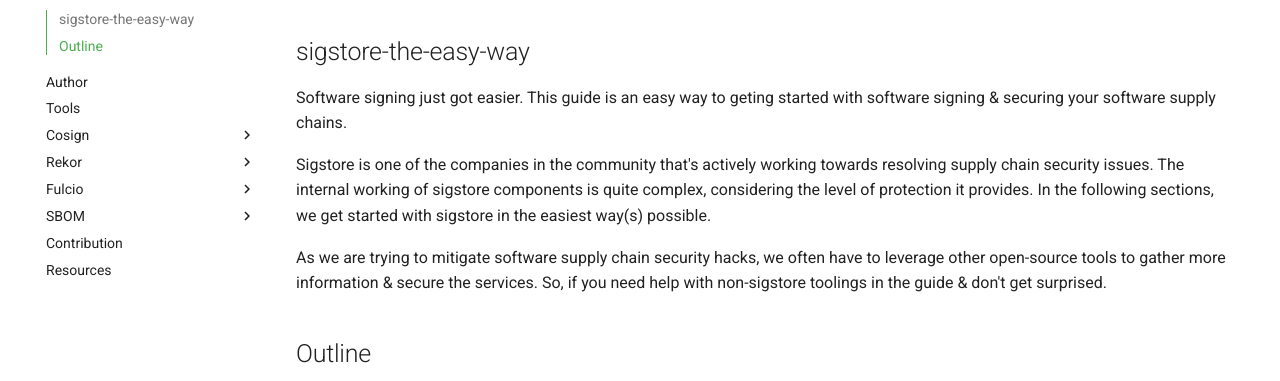
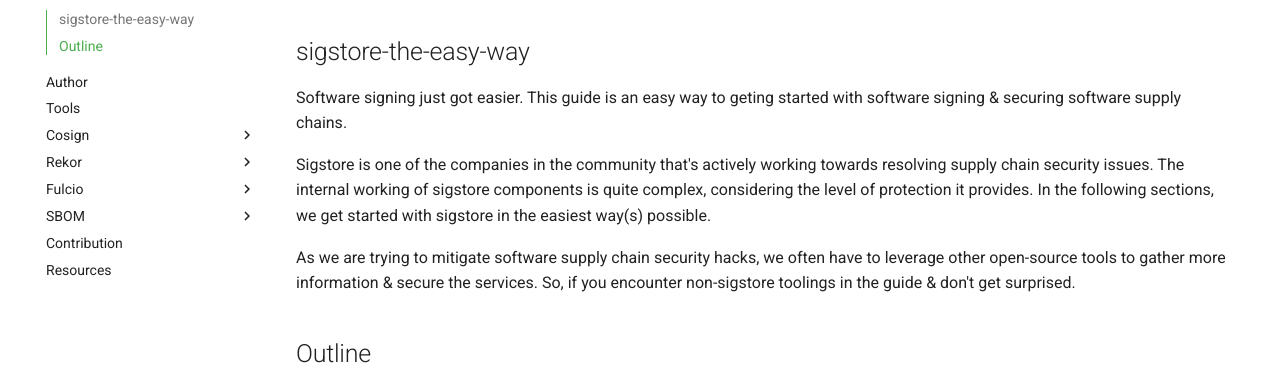
Before and after one commit to rewanthtammana/sigstore-the-easy-way, an MkDocs documentation site: the page built from guide/index.md, in a window 1280 px wide and 1319 px high. Shown: the part 146-527 px from the top of the window. Built offline with MkDocs 1.6.1 and Material for MkDocs 9.7.7, drawn with Linux system fonts in a browser that asks for light colours; comment, search, counter and statistics services are not loaded.

Commit message:
Update index.md

```diff
--- a/guide/index.md
+++ b/guide/index.md
@@ -1,10 +1,10 @@
 ## sigstore-the-easy-way
 
-Software signing just got easier. This guide is an easy way to geting started with software signing & securing your software supply chains.
+Software signing just got easier. This guide is an easy way to geting started with software signing & securing software supply chains.
 
 Sigstore is one of the companies in the community that's actively working towards resolving supply chain security issues. The internal working of sigstore components is quite complex, considering the level of protection it provides. In the following sections, we get started with sigstore in the easiest way(s) possible.
 
-As we are trying to mitigate software supply chain security hacks, we often have to leverage other open-source tools to gather more information & secure the services. So, if you need help with non-sigstore toolings in the guide & don't get surprised.
+As we are trying to mitigate software supply chain security hacks, we often have to leverage other open-source tools to gather more information & secure the services. So, if you encounter non-sigstore toolings in the guide & don't get surprised.
 
 ## Outline
 
```
